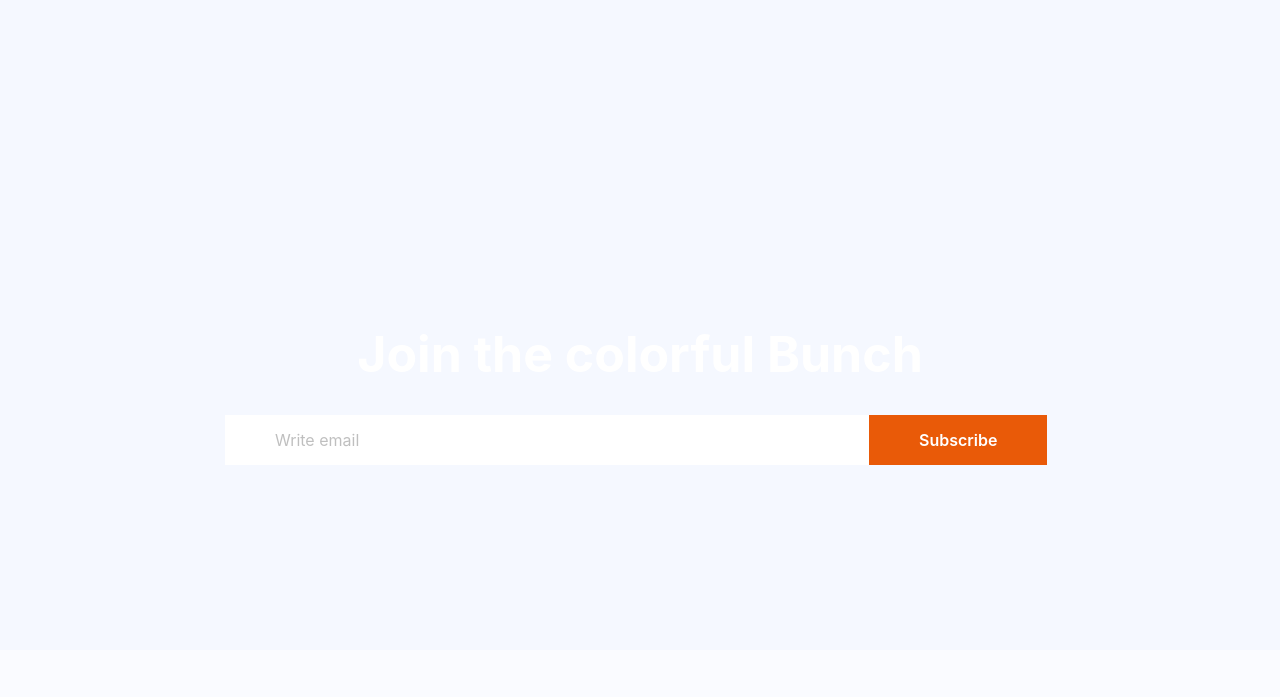
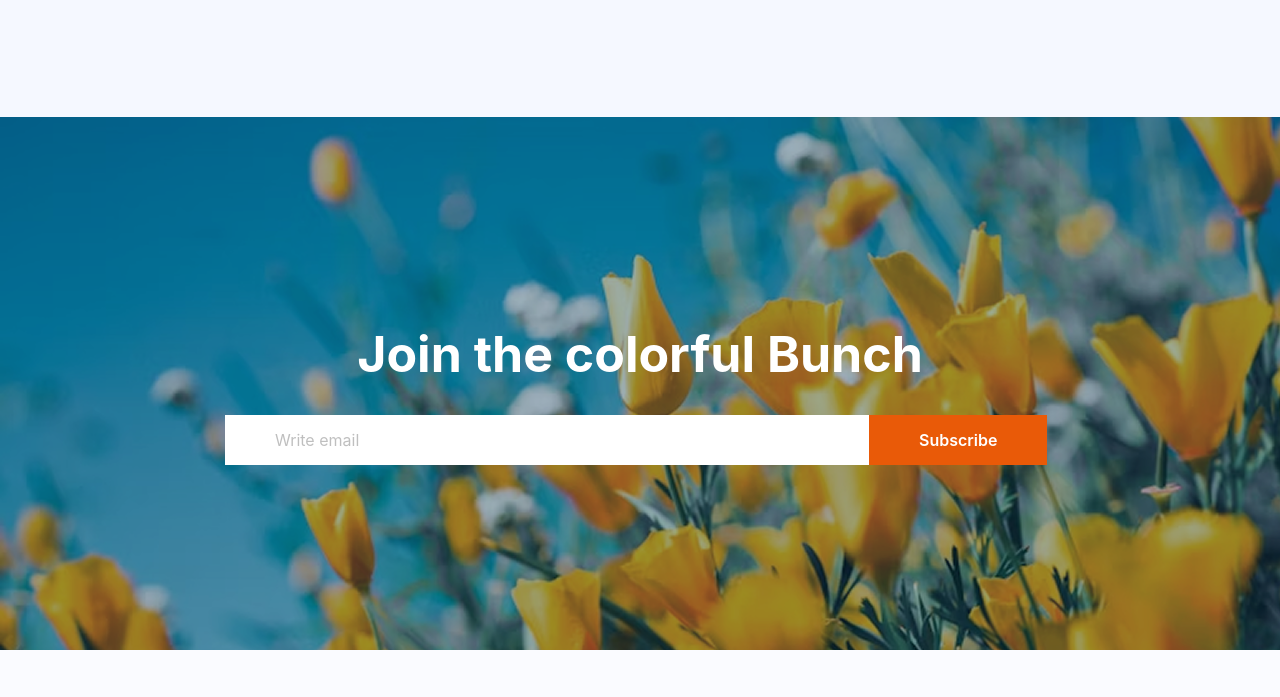
Before and after one commit to sameul-hasan/Responsive-Flowers-Market, a plain HTML site: page index.html in a window 1280 px wide. Shown: the part 3501-4198 px from the top of the page. Drawn offline with nearby package versions, Linux system fonts and the light colour scheme; the site is published under a folder, as on GitHub Pages, so addresses that start at the root find nothing.

Commit message:
Update index.html fixing bg problem

```diff
--- a/index.html
+++ b/index.html
@@ -184,7 +184,7 @@
                 </div>
             </div>
         </section>
-        <section class="mx-auto mt-[120px] sm:max-h-[533px] sm:w-full bg-[url(/assets/news-letter-bg.png)] ">
+        <section class="mx-auto mt-[120px] sm:max-h-[533px] sm:w-full bg-[url(assets/news-letter-bg.png)] ">
             <div class="flex flex-col justify-item-center items-center  gap-[23px] max-sm:gap-[10px] max-w-[830px] mx-auto py-[200px]">
              <h1 class="text-[50px] font-bold font-[Noto Serif] text-[#ffffff] max-sm:text-[20px]">Join the colorful Bunch</h1>
              <form action="" class="flex sm:w-full  h-[50px]">
```
